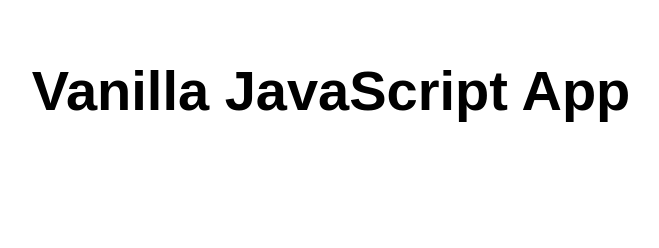
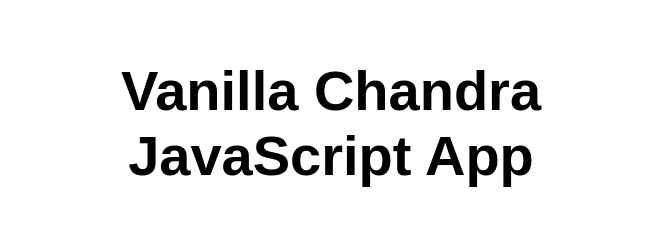
Before and after one commit to boun-cdc/starterapp, a website: page src/index.html in a window 1280 px wide. Shown: the whole page, without its empty margins (309-968 px from the left). Drawn offline with Linux system fonts and the light colour scheme.

Commit message:
Update index.html

```diff
--- a/src/index.html
+++ b/src/index.html
@@ -10,7 +10,7 @@
 
 <body>
   <main>
-    <h1>Vanilla JavaScript App</h1>
+    <h1>Vanilla Chandra JavaScript App</h1>
   </main>
 </body>
 
```
